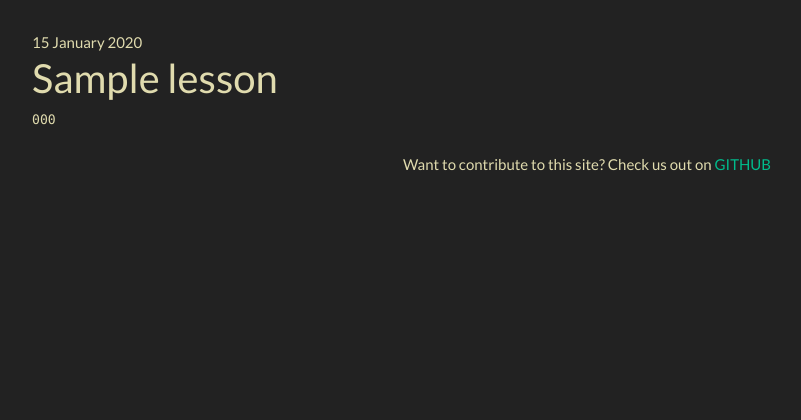
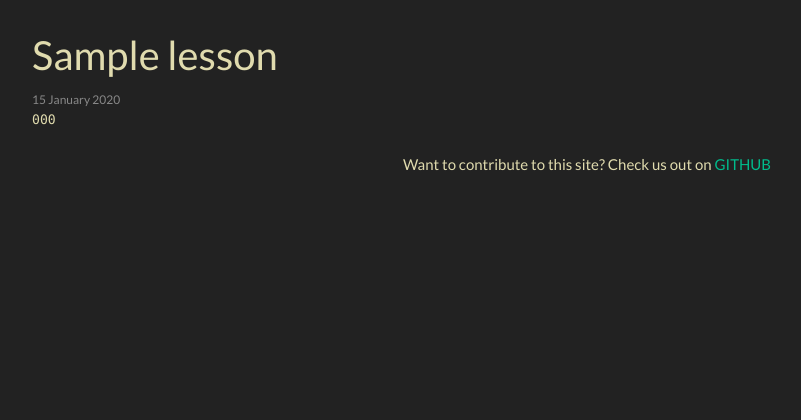
Before and after one commit to robotlightsyou/python-fast-basics, a Django app: a page that uses pysite/lessons/templates/lessons/lesson_detail.html in a window 1280 px wide. Shown: the part 304-724 px from the top of the page, without its empty margins (53-854 px from the left). Run offline with Django 3.2, Linux system fonts and the light colour scheme; tables that the repository leaves empty hold one stand-in row (values such as "Sample post"); parts of the project's set-up code (start-up, migrations or seed data) failed here and were passed over; some libraries are stand-ins or nearby versions.

Commit message:
fixed detail view date render

```diff
--- a/pysite/lessons/templates/lessons/lesson_detail.html
+++ b/pysite/lessons/templates/lessons/lesson_detail.html
@@ -15,11 +15,11 @@
 <div class="container">
     <article class="media content-section">
         <div class="media-body">
-            <div class="article-metadata">{{ lesson.pub_date |date:"d F Y" }}</div>
+            <div class="article-metadata">
                 <h2>{{ lesson.name }}</h2>
-            {% comment %} {% for element in lesson.context["elements"] %} {% endcomment %}
+                <small class="text-muted">{{ lesson.pub_date |date:"d F Y" }}</small>
+            </div>
                 {% for element in elements %}
-            {% comment %} {% for element in lesson.elements %} {% endcomment %}
                     {% if not element.code %}
                         <p>{{ element.body|safe }}</p>
                     {% else %}
```
Lines whose indentation alone changed are shown as unchanged.
